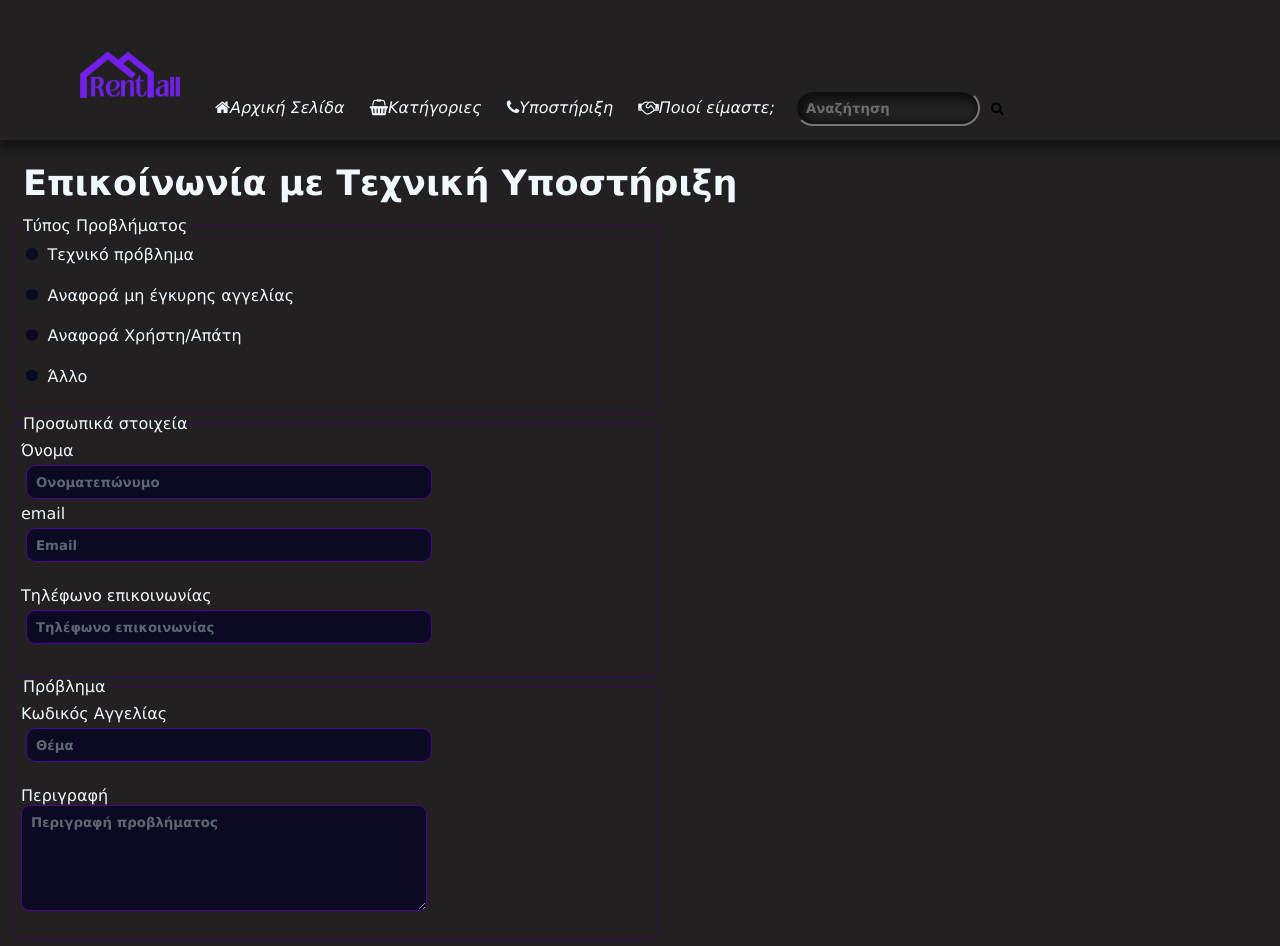
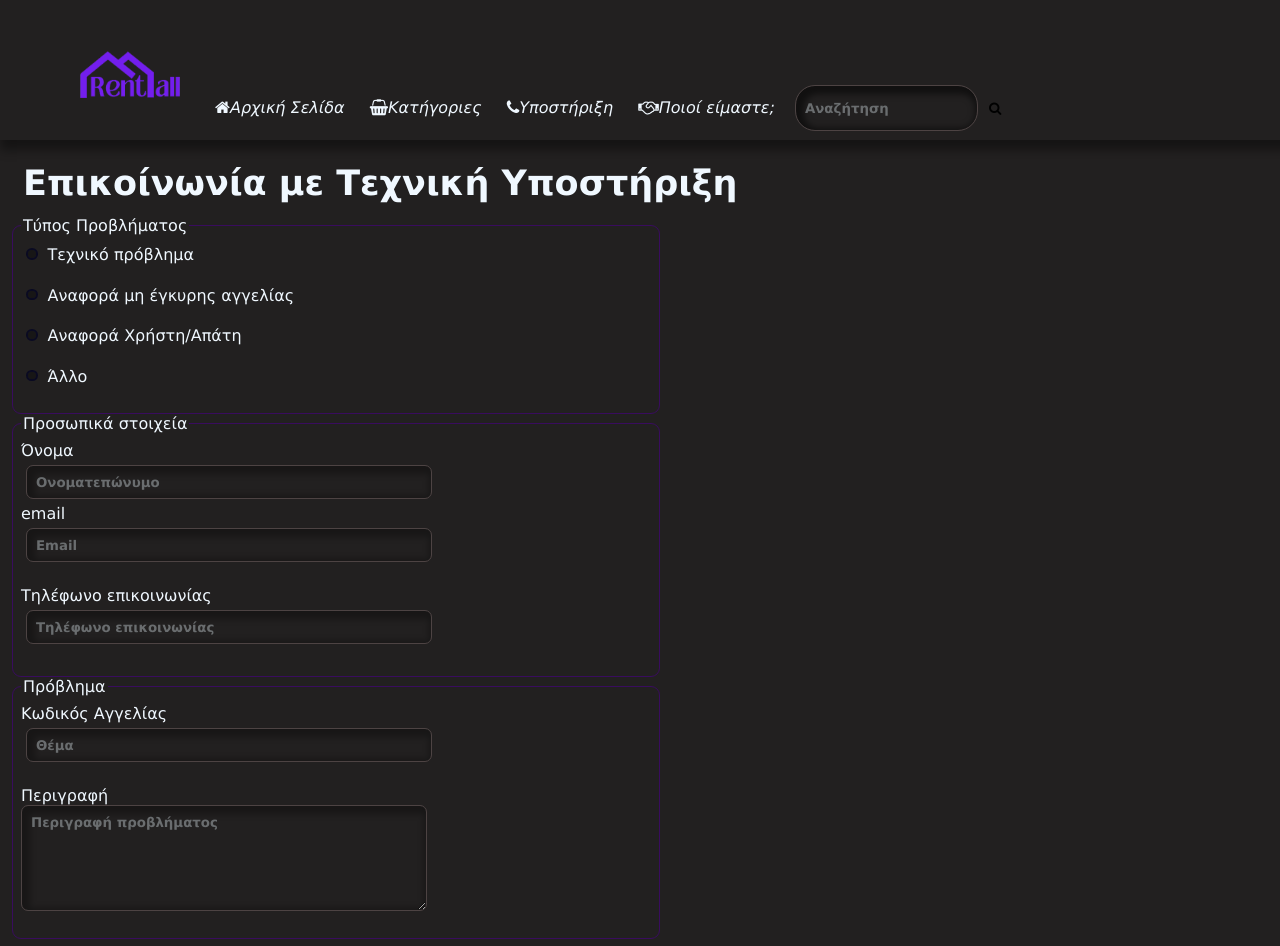
Before and after one commit to vleft02/Html_Css_Js-project, a plain HTML site: page customer-support.html in a window 1280 px wide. Shown: the top 946 px of the page. Drawn offline with Linux system fonts and the light colour scheme.

Commit message:
new form style

```diff
--- a/style.css
+++ b/style.css
@@ -61,9 +61,11 @@ body>header {
     header nav input[type="text"]
     {
         background-color: var(--page-color);
-        height:3rem;
+        height:4rem;
+        padding:0.2rem;
         box-shadow: rgba(0, 0, 0, 0.5)  0.3rem 0.3rem 0.5em 0.5rem inset;
         border-radius: 2rem;
+        border: 0.1rem solid rgb(77, 67, 67);
         color:var(--normal-text-color);
         margin-left:0.5rem;/*CHECK*/
     }
@@ -235,7 +237,9 @@ input[type="text"]:focus,textarea:focus
 
 }
 
-
+aside ul{
+    padding:0;
+}
 
 .logo-image-container
 {
@@ -297,16 +301,25 @@ fieldset input
     width:40rem;
     height:2rem;
     margin: 0.5rem;
-    border-radius: 1rem;/*Smooth edges*/
-    border: 0.1rem solid var(--form-field-border-color);
-    background-color: var(--form-field-color);
+    border-radius: 0.7rem;/*Smooth edges*/
+    border: 0.1rem solid rgb(77, 67, 67);
+    background-color: var(--page-color);
+    box-shadow: rgba(0, 0, 0, 0.3)  0.3rem 0.3rem 0.5em 0.5rem inset;
+    font-family: 'Lucida Sans', 'Lucida Sans Regular', 'Lucida Grande', 'Lucida Sans Unicode', Geneva, Verdana, sans-serif;
 }
 
+
+
+select
+{
+    background-color: var(--vibrant-text-color);
+    box-shadow: 0 5rem 5rem 0 rgba(0, 0, 0, 0.250), 0 1.2rem 5rem 0 rgba(0, 0, 0, 0.250);
+    color:var(--normal-text-color);
+}
 
 fieldset input[type="text"]
 {
     display: block;
-    font-family: 'Lucida Sans', 'Lucida Sans Regular', 'Lucida Grande', 'Lucida Sans Unicode', Geneva, Verdana, sans-serif;
     color:var(--normal-text-color);
     height:3rem;
 }
@@ -315,11 +328,13 @@ fieldset textarea
 {
     display: block;
     color : var(--normal-text-color);
-    border-radius: 0.9rem;/*Smooth edges*/
-    border: 0.1rem solid var(--form-field-border-color);
-    background-color: var(--form-field-color);
+    border-radius: 0.7rem;/*Smooth edges*/
     width:40rem;
     height:10rem;
+    font-family: 'Lucida Sans', 'Lucida Sans Regular', 'Lucida Grande', 'Lucida Sans Unicode', Geneva, Verdana, sans-serif;
+    border: 0.1rem solid rgb(77, 67, 67);
+    background-color: var(--page-color);
+    box-shadow: rgba(0, 0, 0, 0.3)  0.3rem 0.3rem 0.5em 0.5rem inset;
 }
 
 
@@ -349,7 +364,7 @@ fieldset input[type = "radio"]:checked
 /* The 2 buttons on the bottom of the form are set to have no default appearance */
 form input[type="submit"],form input[type="reset"]
 {
-    width:25%;
+    width:fit-content;
     margin: 1rem;
     padding:1rem;
     width:15%;
@@ -362,10 +377,8 @@ form input[type="submit"],form input[type="reset"]
     transition-duration: 120ms;
 }
 
-form input[type="reset"]
-{
-    right: 10%;
-}
+
+
 
 .no-box-model-values
 {
```
